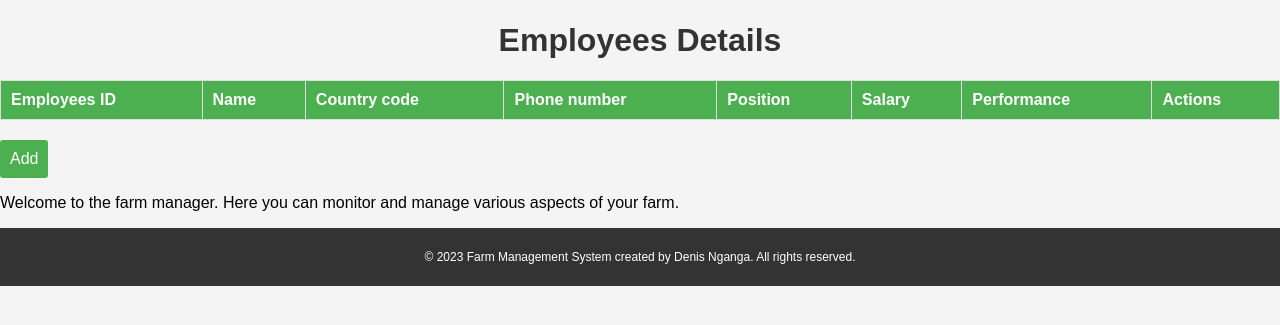
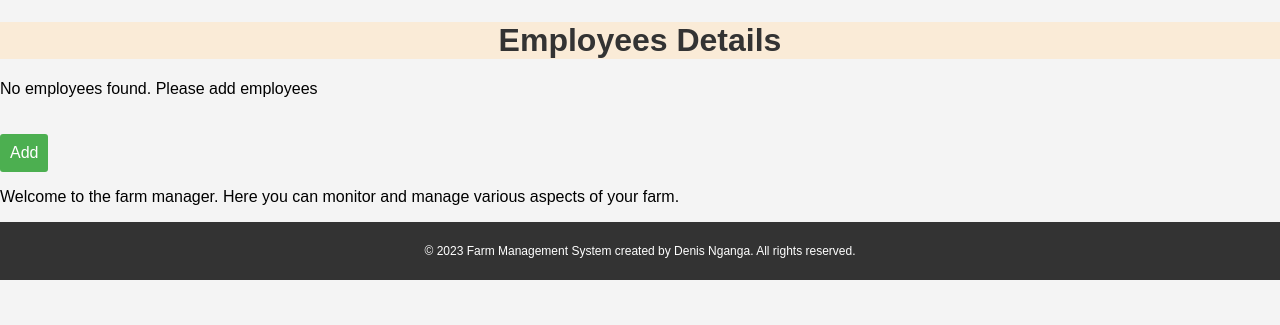
Before and after one commit to Denisganga/Farm_Management_System, a Django app: page /show_employees/ in a window 1280 px wide. Shown: the part 119-444 px from the top of the page. Run offline with Django 4.2, Linux system fonts and the light colour scheme; a user stored in the database is signed in; data comes from the database, SQL or seed files in the repository; both versions use the stored data as it was after the commit; lists and menus that the app fills with data are empty.

Commit message:
added an else function on the employees details to display no employees found if the table is empty

```diff
--- a/homepage/templates/homepage/showemployees.html
+++ b/homepage/templates/homepage/showemployees.html
@@ -12,6 +12,7 @@
   h1 {
     color: #333;
     text-align: center;
+    background-color: antiquewhite;
   }
 
   table {
@@ -112,6 +113,7 @@
 </head>
 <body>
     <h1>Employees Details</h1>
+    {% if employees %}
     <table>
         <thead>
             <tr>
@@ -143,6 +145,11 @@
             {% endfor %}
         </tbody>
     </table>
+
+    {% else %}
+    <p class="no-employees">No employees found. Please add employees</p>
+    {% endif %}
+
     <a href="{% url 'homepage:add-employees' %}" class="add-button">Add</a>
 </body>
 {%endblock%}
```
Also changed, not shown: db.sqlite3.
